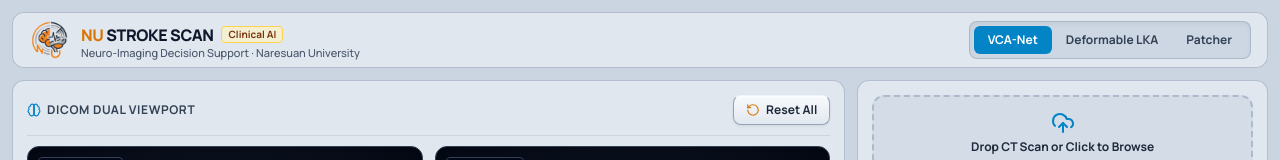
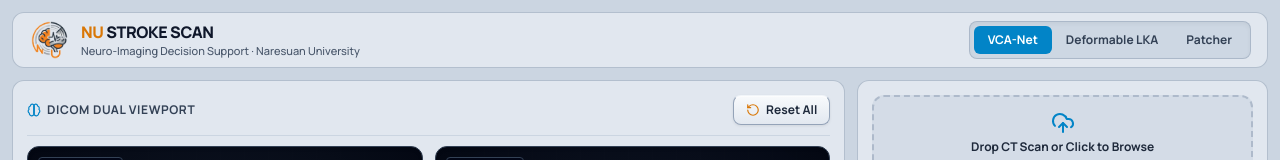
Before and after one commit to Cell1991/nu-stroke-scan, a Next.js app in the folder frontend/: page / in a window 1280 px wide. Shown: the top 160 px of the page. Built offline with nearby package versions, Linux system fonts and the light colour scheme.

Commit message:
style: remove Clinical AI badge from header for cleaner branding

```diff
--- a/frontend/src/app/page.tsx
+++ b/frontend/src/app/page.tsx
@@ -362,15 +362,10 @@ be verified by a certified healthcare professional.
             className="h-10 w-10 object-contain drop-shadow-xs select-none pointer-events-none"
           />
           <div>
-            <div className="flex items-center gap-2">
-              <span className="font-black text-base tracking-tight text-slate-900">
-                <span className="text-amber-600">NU</span> STROKE SCAN
-              </span>
-              <span className="px-1.5 py-0.2 rounded text-[10px] font-bold bg-amber-100/70 text-amber-900 border border-amber-300">
-                Clinical AI
-              </span>
-            </div>
-            <p className="text-[11px] text-slate-600 font-medium leading-none">
+            <span className="font-black text-base tracking-tight text-slate-900 block leading-tight">
+              <span className="text-amber-600">NU</span> STROKE SCAN
+            </span>
+            <p className="text-[11px] text-slate-600 font-medium leading-tight mt-0.5">
               Neuro-Imaging Decision Support · Naresuan University
             </p>
           </div>
```
